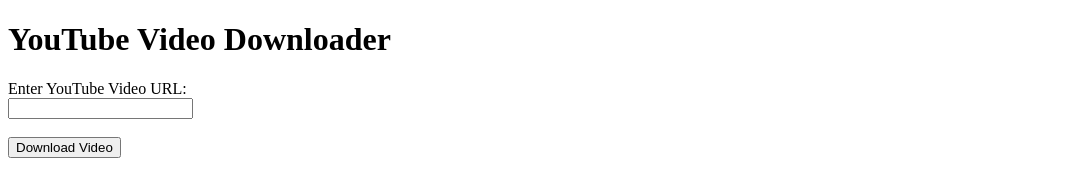
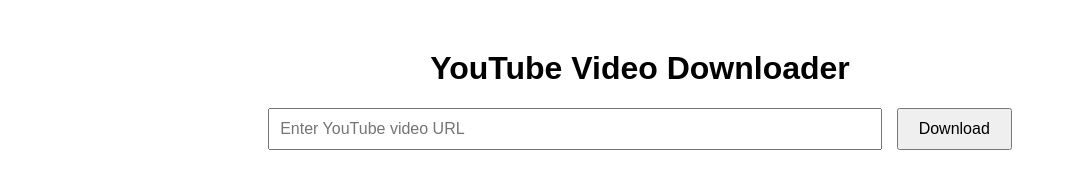
Before and after one commit to Mostafa-Rwag/download, a plain HTML site: page index.html in a window 1280 px wide. Shown: the whole page, without its empty margins (0-1067 px from the left). Drawn offline with Linux system fonts and the light colour scheme.

Commit message:
Update index.html

```diff
--- a/index.html
+++ b/index.html
@@ -3,14 +3,35 @@
 <head>
     <meta charset="UTF-8">
     <meta name="viewport" content="width=device-width, initial-scale=1.0">
-    <title>YouTube Video Downloader</title>
+    <title>YouTube Downloader</title>
+    <style>
+        body {
+            font-family: Arial, sans-serif;
+            text-align: center;
+            margin: 50px;
+        }
+        input[type="text"] {
+            width: 50%;
+            padding: 10px;
+            font-size: 16px;
+        }
+        button {
+            padding: 10px 20px;
+            font-size: 16px;
+            margin-left: 10px;
+            cursor: pointer;
+        }
+        .error {
+            color: red;
+            font-weight: bold;
+        }
+    </style>
 </head>
 <body>
     <h1>YouTube Video Downloader</h1>
-    <form action="/download" method="POST">
-        <label for="url">Enter YouTube Video URL:</label><br>
-        <input type="url" id="url" name="url" required><br><br>
-        <button type="submit">Download Video</button>
+    <form method="POST" action="/download">
+        <input type="text" name="url" placeholder="Enter YouTube video URL" required>
+        <button type="submit">Download</button>
     </form>
 </body>
 </html>
```
